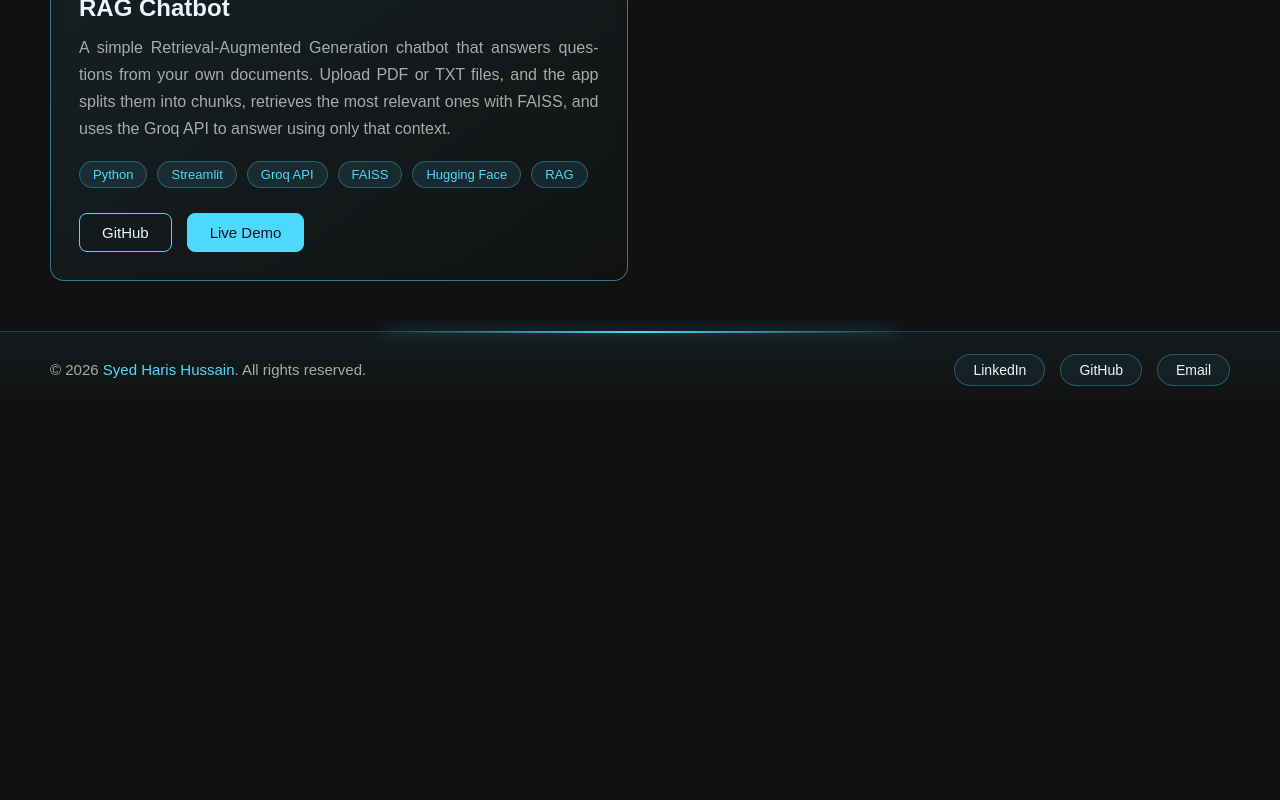
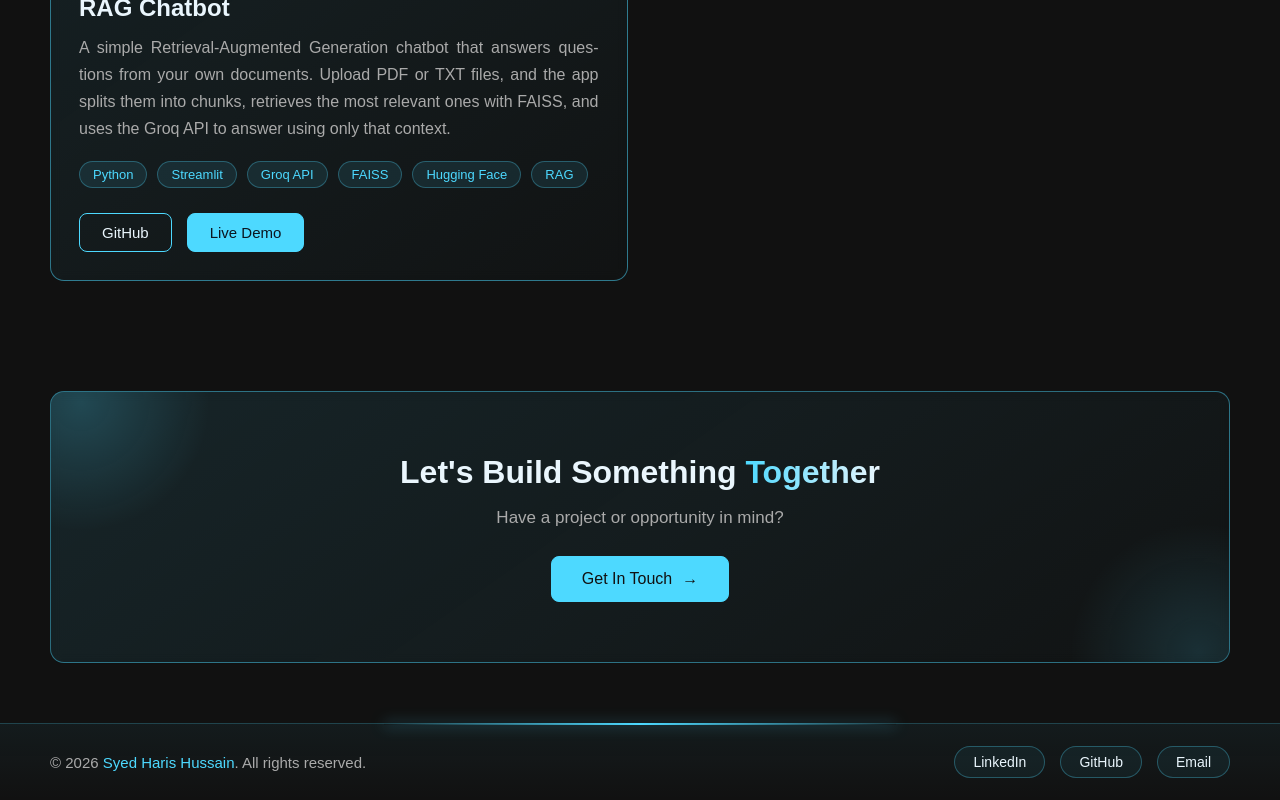
Before and after one commit to syedharishussain1717/my-portfolio-website, a React (Vite) app: page /projects in a window 1280 px wide. Shown: the part 1607-2407 px from the top of the page. Before the commit the page ends 2015 px from the top, so only its background shows below. Built offline with nearby package versions, Linux system fonts and the light colour scheme.

Commit message:
Added cta section to Projects  page

```diff
--- a/src/pages/Project.jsx
+++ b/src/pages/Project.jsx
@@ -1,10 +1,12 @@
 import Projects from "../components/Projects";
+import CTA from "../components/CTA";
 function Project() {
 
     return (
 
         <>
         <Projects/>
+        <CTA/>
         </>
 
     );
```
